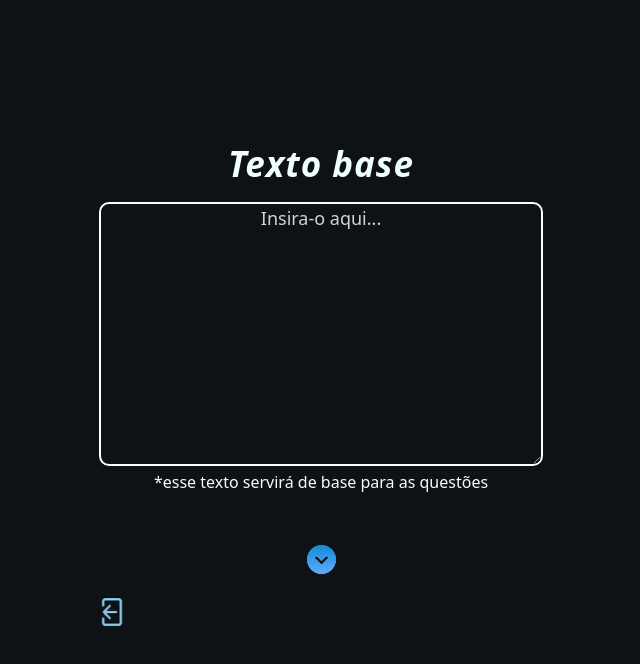
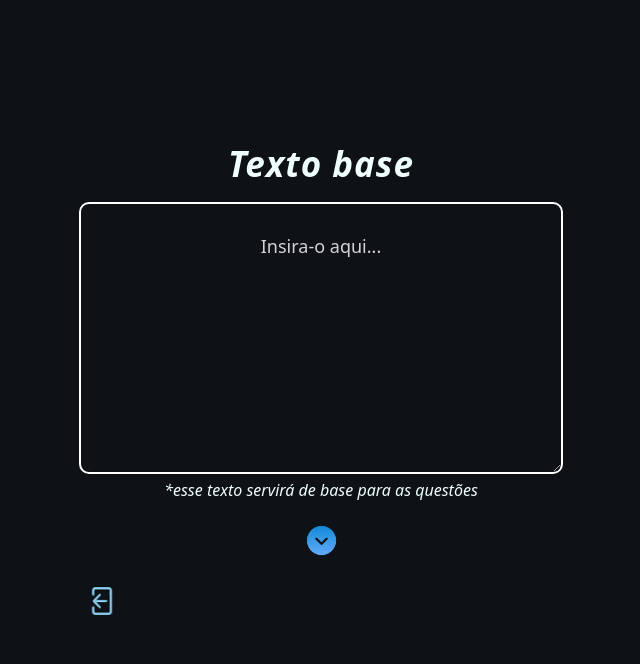
Before and after one commit to Viniciusrodd/perguntAI, a React (Vite) app in the folder frontend/: page /home in a window 1280 px wide. Shown: the top 664 px of the page, without its empty margins (319-959 px from the left). Built offline with nearby package versions, Linux system fonts and the light colour scheme.

Commit message:
frontend - next page/exit button components structure + style

```diff
--- /dev/null
+++ b/frontend/src/components/ExitBtt.tsx
@@ -0,0 +1,41 @@
+
+// import css
+import styles from '../styles/components/ExitBtt.module.css';
+
+// import images
+import exit from '../../public/images/home/exit.png';
+
+// import hooks
+import { useNavigate } from 'react-router-dom';
+
+
+// exit btt
+const ExitBtt = () => {
+   // variables
+   const navigate = useNavigate();
+
+   // functions
+   const exit_btt = () =>{
+      navigate('/');
+   };
+
+   // jsx
+
+   return (
+      <div className={ styles.exit_container }>
+         <button
+            type='button'
+            data-tooltip='Sair'
+            className={`tooltip_btt tooltip`}
+            onClick={ exit_btt }>
+            <img
+               src={ exit }
+               alt="exit"
+               className={ styles.exit }
+            />
+         </button>
+      </div>
+   );
+};
+
+export default ExitBtt;
--- /dev/null
+++ b/frontend/src/components/NextPageBtt.tsx
@@ -0,0 +1,27 @@
+
+// import css
+import styles from '../styles/components/NextPageBtt.module.css';
+
+// import images
+import arrow_down from '../../public/images/home/arrow_down.png';
+
+
+// next page btt
+const NextPageBtt = () => {
+   return (
+      <div>
+         <button
+            type='button'
+            data-tooltip='Próximo'
+            className={`tooltip_btt tooltip`}>
+            <img
+               src={ arrow_down }
+               alt="arrow down"
+               className={ styles.arrow_down }
+            />
+         </button>
+      </div>
+   );
+};
+
+export default NextPageBtt;
--- a/frontend/src/components/home/TextBase.tsx
+++ b/frontend/src/components/home/TextBase.tsx
@@ -2,9 +2,9 @@
 // import css
 import styles from '../../styles/home/TextBase.module.css';
 
-// import images
-import arrow_down from '../../../public/images/home/arrow_down.png';
-import exit from '../../../public/images/home/exit.png';
+// import components
+import NextPageBtt from '../NextPageBtt';
+import ExitBtt from '../ExitBtt';
 
 
 // text base
@@ -26,19 +26,11 @@ const TextBase = () => {
             <p>*esse texto servirá de base para as questões</p>
          </div>
 
-         <img
-            src={ arrow_down }
-            alt="arrow down"
-            className={ styles.arrow_down }
-         />
+         { /* next page button */ }
+         <NextPageBtt />
 
-         <div className={ styles.exit_container }>
-            <img
-               src={ exit }
-               alt="exit"
-               className={ styles.exit }
-            />
-         </div>
+         { /* exit button */ }
+         <ExitBtt />
       </div>
    );
 };
--- a/frontend/src/index.css
+++ b/frontend/src/index.css
@@ -31,3 +31,43 @@ html, body{
    width: 80%;
    margin: 0px;
 }
+
+
+/* tooltip */
+
+
+.tooltip_btt{
+   background-color: transparent;
+   border: none;
+   transition: ease-in-out transform 0.2s;
+}
+.tooltip_btt:hover{
+   transform: scale(1.08);
+}
+
+.tooltip {
+   position: relative;
+   display: inline-block;
+   cursor: pointer;
+}
+
+.tooltip::after {
+   content: attr(data-tooltip);
+   position: absolute;
+   bottom: 120%; /* acima do elemento */
+   left: 50%;
+   transform: translateX(-50%);
+   background: #333;
+   color: #fff;
+   padding: 6px 15px;
+   border-radius: 6px;
+   font-size: 13px;
+   white-space: nowrap;
+   opacity: 0;
+   pointer-events: none;
+   transition: opacity 0.3s ease;
+}
+
+.tooltip:hover::after {
+   opacity: 1;
+}
--- a/frontend/src/pages/Welcome.tsx
+++ b/frontend/src/pages/Welcome.tsx
@@ -24,7 +24,7 @@ const Welcome = () => {
    // jsx
 
    return (
-      <div className='home_default_container'>
+      <div className={ styles.welcome_container }>
          <img
             src={ welcome_robot_img }
             alt="welcome_robot_image"
--- a/frontend/src/styles/Welcome.module.css
+++ b/frontend/src/styles/Welcome.module.css
@@ -9,6 +9,15 @@
    --color5: #ba2d0b;
 }
 
+
+.welcome_container{
+   display: flex;
+   justify-content: flex-start;
+   align-items: center;
+   flex-direction: column;
+   height: 45vh;
+   width: 50vw;
+}
 
 .welcome_robot_img{
    height: 60px;
--- /dev/null
+++ b/frontend/src/styles/components/ExitBtt.module.css
@@ -0,0 +1,16 @@
+@charset "UTF-8";
+
+.exit_container{
+   display: flex;
+   justify-content: flex-start;
+   height: 5vh;
+   width: 75%;
+   margin-top: 20px;
+}
+
+.exit{
+   height: 30px;
+   width: 30px;
+   cursor: pointer;
+   transition: ease-in-out transform 0.2s;
+}
--- /dev/null
+++ b/frontend/src/styles/components/NextPageBtt.module.css
@@ -0,0 +1,11 @@
+@charset "UTF-8";
+
+.arrow_down{
+   height: 35px;
+   width: 35px;
+   cursor: pointer;
+   transition: ease-in-out transform 0.2s;
+}
+.arrow_down:hover{
+   transform: scale(1.08);
+}
--- a/frontend/src/styles/home/TextBase.module.css
+++ b/frontend/src/styles/home/TextBase.module.css
@@ -13,49 +13,25 @@
    height: 40vh;
    width: 40vw;
    margin-top: 15px;
+
+   & p{
+      font-style: italic;
+   }
 }
 
 .textarea{
-   height: 80%;
-   width: 85%;
-   min-height: 80%;
-   max-height: 80%;
-   max-width: 85%;
-   min-width: 85%;
+   height: 65%;
+   width: 82%;
+   min-height: 65%;
+   max-height: 65%;
+   max-width: 82%;
+   min-width: 82%;
    background-color: var(--color1);
    border-radius: 10px;
    border: 2px solid white;
+   padding: 30px;
 }
 .textarea::placeholder{
    font-size: 18px;
    color: lightgray;
 }
-
-.arrow_down{
-   height: 35px;
-   width: 35px;
-   margin-top: 20px;
-   cursor: pointer;
-   transition: ease-in-out transform 0.2s;
-}
-.arrow_down:hover{
-   transform: scale(1.08);
-}
-
-.exit_container{
-   display: flex;
-   justify-content: flex-start;
-   height: 5vh;
-   width: 70%;
-   margin-top: 20px;
-}
-
-.exit{
-   height: 30px;
-   width: 30px;
-   cursor: pointer;
-   transition: ease-in-out transform 0.2s;
-}
-.exit:hover{
-   transform: scale(1.08);
-}
```
